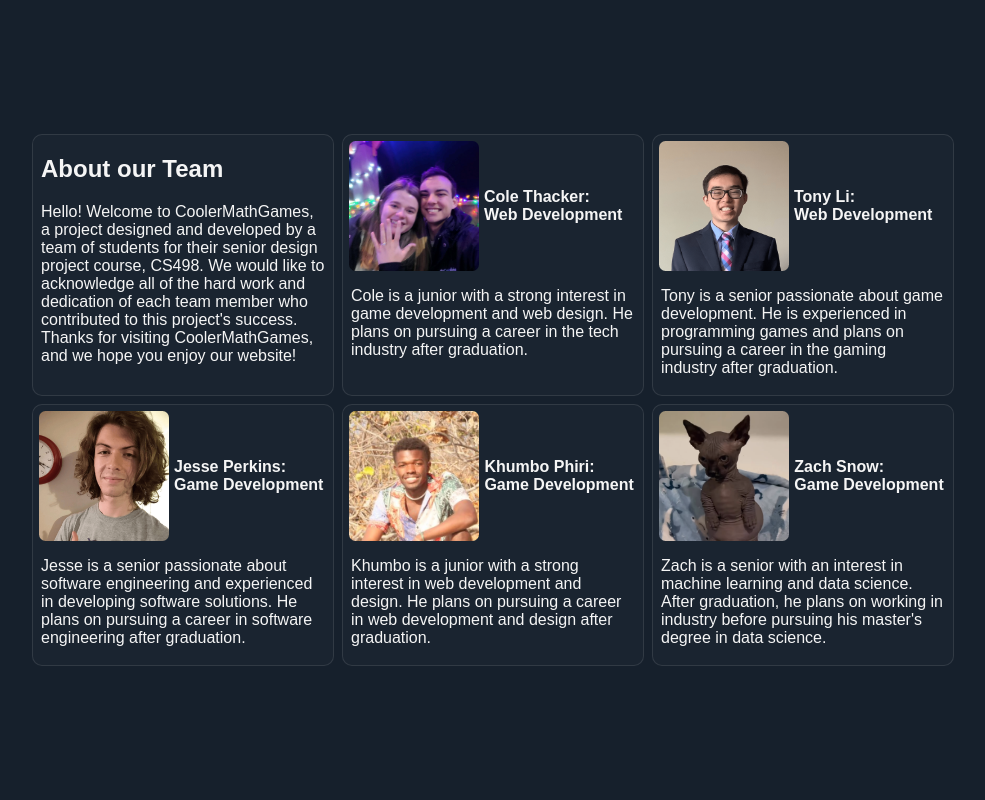
After one commit to ColeT25/CoolerMathGames, a Django app: page /games/credits/ in a window 1280 px wide. The commit adds this page. Shown: the whole page, without its empty margins (147-1132 px from the left). Run offline with Django 4.2, Linux system fonts and the light colour scheme.

Commit message:
Add credits page and center text on navbar of home page

```diff
--- /dev/null
+++ b/cooler_math_games/static/cooler_math_games/credits/credits.css
@@ -0,0 +1,62 @@
+:root {
+    --bg-color: rgb(22,32,44);
+}
+
+body {
+    font-family: Arial, Helvetica, sans-serif;
+    align-items: center;
+    background-color: var(--bg-color);
+    display: flex;
+    height: 100vh;
+    justify-content: center;
+    margin: 0px;
+    overflow: auto;
+    padding: 0px;
+    color: whitesmoke;
+}
+
+#cards {
+    display: flex;
+    flex-wrap: wrap;
+    gap: 8px;
+    max-width: 922px;
+    width: calc(100% - 10px);
+}
+
+.card {
+    background-color: rgba(255, 255, 255, .02);
+    border: 1px solid rgba(255, 255, 255, .1);
+    border-radius: 10px;
+    height: 260px;
+    position: relative;
+    width: 300px;
+    transition: 1s;
+}
+
+.card:hover {
+    background-color: rgb(42,69,93);
+}
+
+.text-container {
+    padding: 0px 8px;
+    text-align: left;
+    text-justify: inter-word;
+}
+
+.image {
+    display: block;
+    height: 100%;
+    border-radius: 5%;
+    margin-right: 5px;
+}
+
+.image-container {
+    margin-left: 2%;
+    margin-top: 2%;
+    margin-right: 2%;
+    margin-bottom: 2%;
+    height:50%;
+    display: flex;
+    align-items: center;
+    justify-content: center
+}
--- /dev/null
+++ b/cooler_math_games/static/cooler_math_games/credits/credits.js
@@ -0,0 +1,14 @@
+const handleOnMouseMove = e => {
+    const { currentTarget: target } = e;
+
+    const rect = target.getBoundingClientRect(),
+        x = e.clientX - rect.left,
+        y = e.clientY - rect.top;
+
+    target.style.setProperty("--mouse-x", `${x}px`);
+    target.style.setProperty("--mouse-y", `${y}px`);
+}
+
+for(const card of document.querySelectorAll(".card")) {
+    card.onmousemove = e => handleOnMouseMove(e);
+}
--- /dev/null
+++ b/cooler_math_games/templates/cooler_math_games/credits.html
@@ -0,0 +1,72 @@
+<!DOCTYPE html>
+<html>
+    <head>
+        <meta charset="UTF-8">
+        <meta name="viewport" content="width=device-width, initial-scale=1.0">
+        <title>Credits</title>
+
+        {% load static %}
+        <link href="{% static 'cooler_math_games/credits/credits.css' %}" rel="stylesheet">
+        <script src ="{% static 'cooler_math_games/credits/credits.js' %}" type="text/javascript"></script>
+    </head>
+    <body>
+        <div id="cards">
+            <div class="card">
+                <div class="text-container">
+                    <h2><b>About our Team</b></h6>
+                        <p>Hello! Welcome to CoolerMathGames, a project designed and developed by a team of students for their senior design project course, CS498. We would like to acknowledge all of the hard work and dedication of each team member who contributed to this project's success. Thanks for visiting CoolerMathGames, and we hope you enjoy our website!</p>
+                </div>
+            </div>
+
+            <div class="card">
+                <div class="image-container">
+                    <img src="{% static 'cooler_math_games/images/Cole.png' %}" alt="Cole Thacker" id="cole-pic" class="image">
+                    <h4><b>Cole Thacker: &emsp;Web Development</b></h4>
+                </div>
+                <div class="text-container">
+                    <p>Cole is a junior with a strong interest in game development and web design. He plans on pursuing a career in the tech industry after graduation.</p>
+                </div>
+            </div>
+
+            <div class="card">
+                <div class="image-container">
+                    <img src="{% static 'cooler_math_games/images/Tony.png' %}" alt="Tony Li" id="tony-pic" class="image">
+                    <h4><b>Tony Li: &emsp;&emsp;&emsp;&emsp;Web Development</b></h4>
+                </div>
+                <div class="text-container">
+                    <p>Tony is a senior passionate about game development. He is experienced in programming games and plans on pursuing a career in the gaming industry after graduation.</p>
+                </div>
+            </div>
+
+            <div class="card">
+                <div class="image-container">
+                    <img src="{% static 'cooler_math_games/images/Jesse.png' %}" alt="Jesse Perkins" id="jesse-pic" class="image">
+                    <h4><b>Jesse Perkins: Game Development</b></h4>
+                </div>
+                <div class="text-container">
+                    <p>Jesse is a senior passionate about software engineering and experienced in developing software solutions. He plans on pursuing a career in software engineering after graduation.</p>
+                </div>
+            </div>
+
+            <div class="card">
+                <div class="image-container">
+                    <img src="{% static 'cooler_math_games/images/Khumbo.png' %}" alt="Khumbo Phiri" id="khumbo-pic" class="image">
+                    <h4><b>Khumbo Phiri: Game Development</b></h4>
+                </div>
+                <div class="text-container">
+                    <p>Khumbo is a junior with a strong interest in web development and design. He plans on pursuing a career in web development and design after graduation.</p>
+                </div>
+            </div>
+
+            <div class="card">
+                <div class="image-container">
+                    <img src="{% static 'cooler_math_games/images/Zach.png' %}" alt="Zach Snow" id="zach-pic" class="image">
+                    <h4><b>Zach Snow: &emsp;Game Development</b></h4>
+                </div>
+                <div class="text-container">
+                    <p>Zach is a senior with an interest in machine learning and data science. After graduation, he plans on working in industry before pursuing his master's degree in data science.</p>
+                </div>
+            </div>
+        </div>
+    </body>
+</html>
--- a/cooler_math_games/templates/cooler_math_games/home.html
+++ b/cooler_math_games/templates/cooler_math_games/home.html
@@ -25,10 +25,8 @@
             {% endif %}
         </div>
         <ul id="navlist">
-            <li><a href="./"> Testing </a></li>
-            <li><a href="./"> Credits </a></li>
+            <li><a href="../credits"> Credits </a></li>
             <li><a href="./"> Games </a></li>
-            <li><a href="./"> Cokey the Bear </a></li>
             <li><a href="{% url 'cooler_math_games:leaderboards' 'current_user' %}"> My High Scores </a></li>
             <li><a href="{% url 'cooler_math_games:leaderboards' 'all' %}">Leaderboards</a></li>
         </ul>
--- a/cooler_math_games/urls.py
+++ b/cooler_math_games/urls.py
@@ -13,6 +13,7 @@
     path('2048/', views.game_2048, name='2048'),
     path('Hangman/', views.hangman, name='Hangman'),
     path('PhaserTest/', views.phaser_test, name='PhaserTest'),
+    path('credits/', views.credits, name='Credits'),
     path('game_end/<int:score>/<str:game_name>/', views.game_end, name='game_end'),
     path('leaderboards/<str:games_or_user>/', views.leaderboards, name='leaderboards')
 ]
--- a/cooler_math_games/views.py
+++ b/cooler_math_games/views.py
@@ -171,3 +171,9 @@
     hangman_db.total_plays += 1
     hangman_db.save()
     return render(request, 'cooler_math_games/hangman.html', get_view_context(request))
+
+def credits(request):
+    """
+    The credits view
+    """
+    return render(request, 'cooler_math_games/credits.html', get_view_context(request))
```
Also changed, not shown: cooler_math_games/static/cooler_math_games/home/home.css (+6 -5 lines), cooler_math_games/static/cooler_math_games/images/Cole.png (added), cooler_math_games/static/cooler_math_games/images/Jesse.png (added), cooler_math_games/static/cooler_math_games/images/Khumbo.png (added), cooler_math_games/static/cooler_math_games/images/Tony.png (added), cooler_math_games/static/cooler_math_games/images/Zach.PNG (added).
